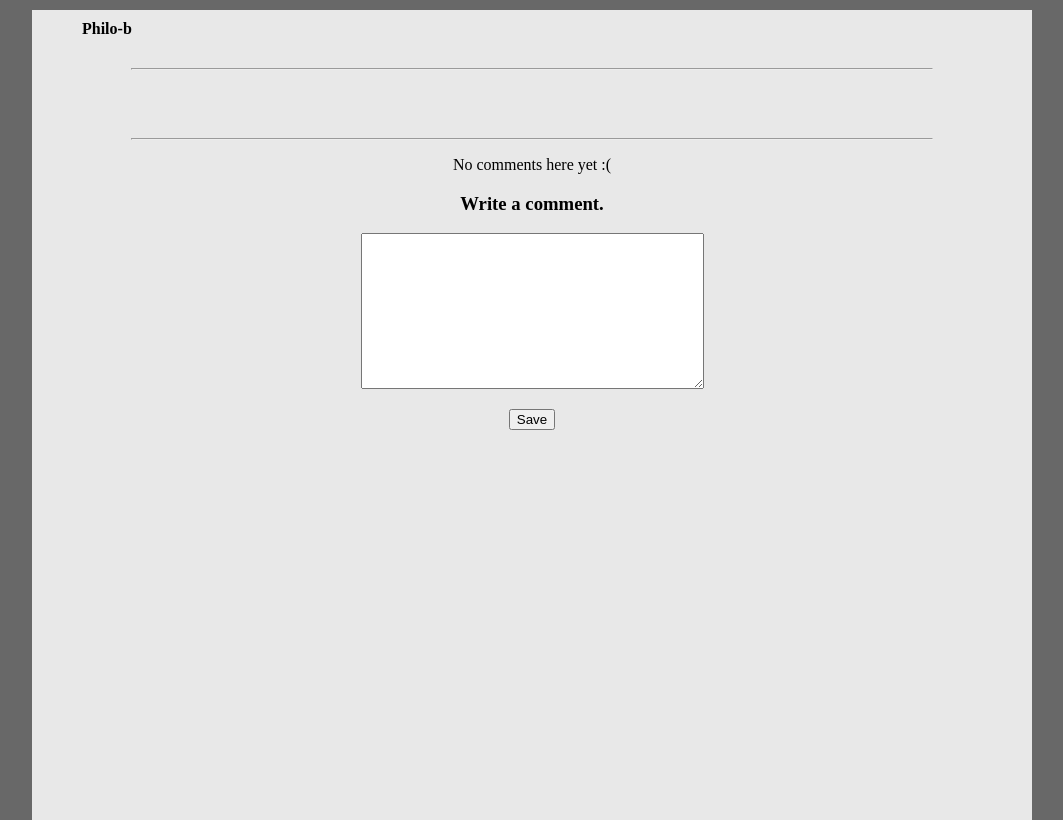
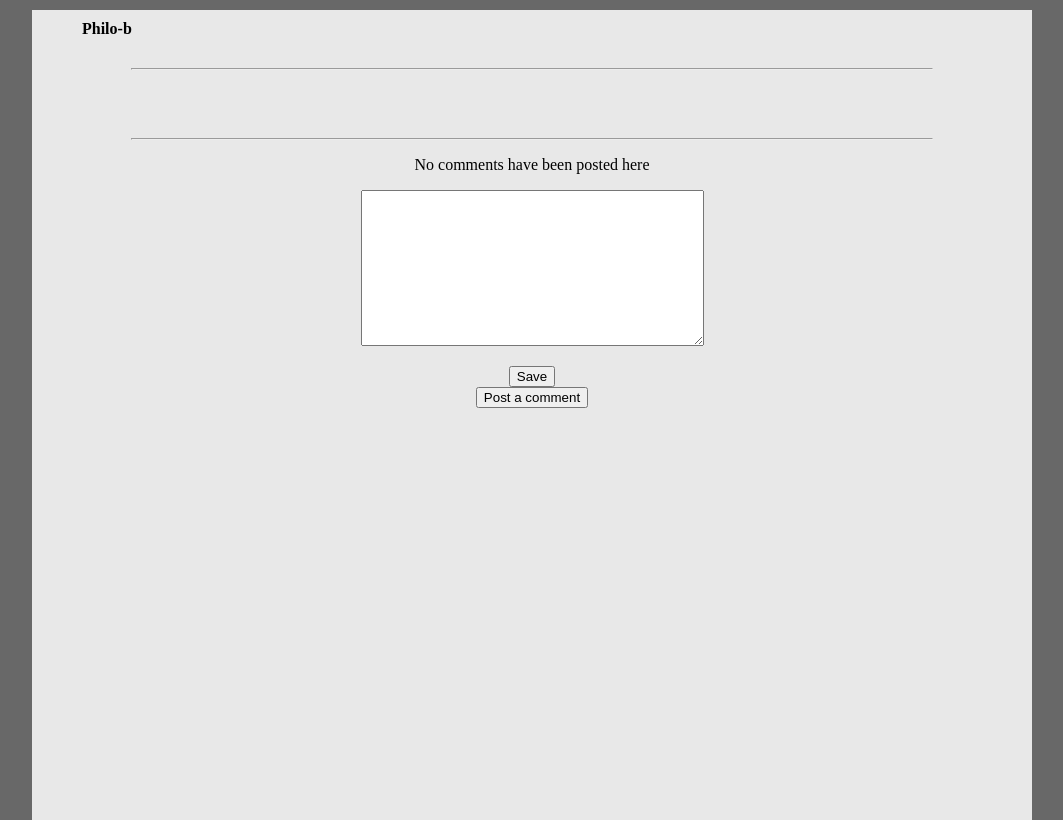
Before and after one commit to DZ84/philo-b, a Django app: template philo-b/templates/blog/post.html in a window 1280 px wide. Shown: the whole page, without its empty margins (108-1171 px from the left). Run offline with Django 3.2, Linux system fonts and the light colour scheme; the template is opened without the code that fills it: values that come from a table or form of the project are taken from there, others are empty.

Commit message:
some layout stuff

```diff
--- a/philo-b/templates/blog/post.html
+++ b/philo-b/templates/blog/post.html
@@ -76,38 +76,35 @@
 	{% for comment in comments %}
 
 		<div class="comment-layout" id="comment-{{ comment.id }}">
-
 			<div class="user-info">
 				<strong>{{ comment.author_id }}</strong></div>
 			<div class="date">{{ comment.pub_date }}</div>
 			<hr class="separator-info">
 			<p>{{ comment.content|linebreaks }}</p>
-			<!--a href="#comment-{{ comment.id }}">#</a-->
-
 		</div>
 
-		<div id="comment-{{ comment.id }}"></div>
 		{% if form %}
 
-			<a class="button" onclick="return show_comments_form({{ comment.id }})">
-				<button>reply</button>
-			</a>
+			<a class="button post reply" onclick="return show_comments_form({{ comment.id }})">
+				<button>Post a Reply</button></a>
 
 		{% endif %}
+
 	{% empty %}
 
-		<p>No comments here yet :(</p>
+		<p>No comments have been posted here</p>
 
 	{% endfor %}
 	{% if form %}
-
-        <h3 id="write_comment"><a onclick="return show_comments_form('write_comment')">Write a comment.</a></h3>
 
 		<form id="comment_form" action="{% url 'add_comment' post.id %}" method="POST">
 			{% csrf_token %}
 			{{ form.as_p }}
 			<button type="submit" class="save">Save</button>
 		</form>
+
+		<a class="button post comment" onclick="return show_comments_form('comment')">
+			<button>Post a comment</button></a>
 
 	{% else %}
 
@@ -127,18 +124,18 @@
 
 	<script>
 
-		function show_comments_form(parent_comment_id) {
-			if (parent_comment_id == 'write_comment') {
-				 document.getElementById("id_parent_comment").value = ''
+		function show_comments_form(comment_id) {
+			if (comment_id == 'comment') {
+				document.getElementById("id_parent_comment").value = ''
 			} else {
-				document.getElementById("id_parent_comment").value = parent_comment_id
-				parent_comment_id = "comment-" + parent_comment_id
+				document.getElementById("id_parent_comment").value = comment_id
+				comment_id = "comment-" + comment_id
 			}
 
 			document.getElementById("comments-container")
 				.insertBefore(
 						document.getElementById("comment_form"),
-						document.getElementById(parent_comment_id).nextSibling
+						document.getElementById(comment_id).nextSibling
 				)
 		}
 
```
